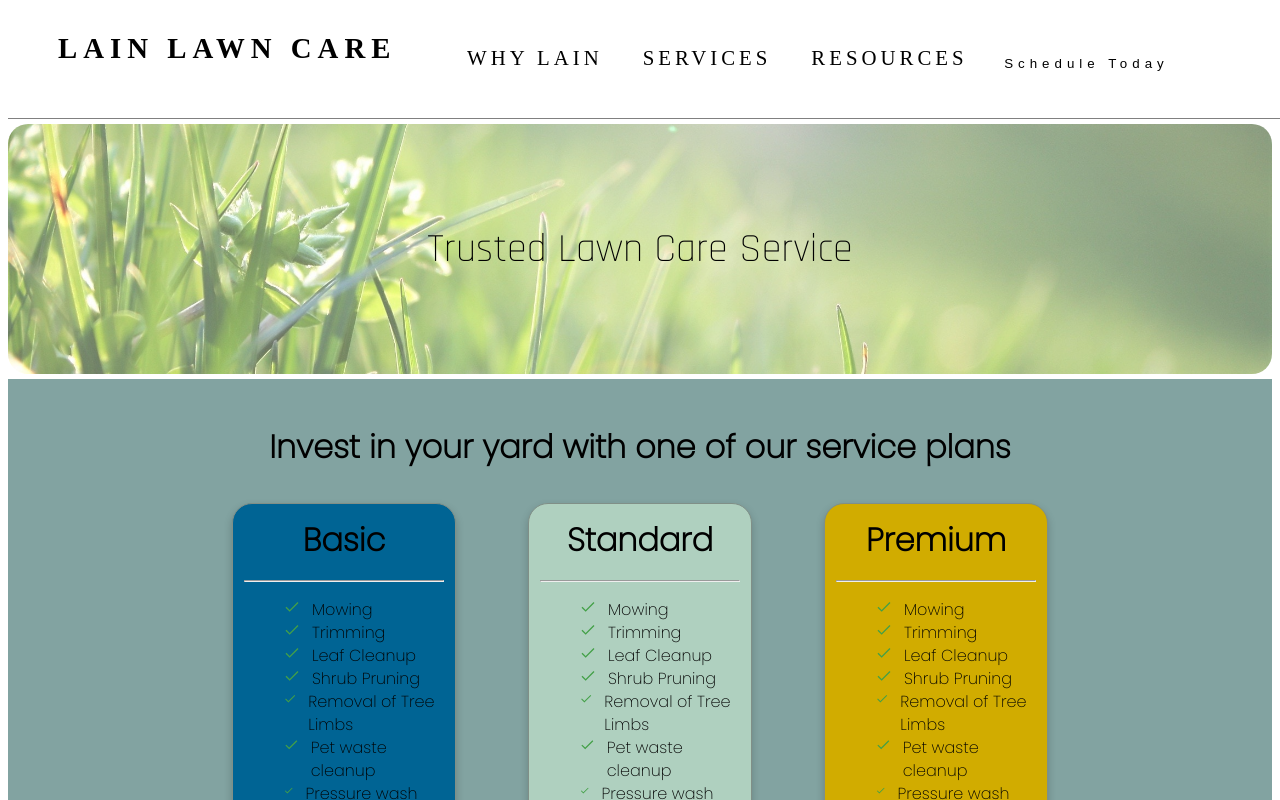
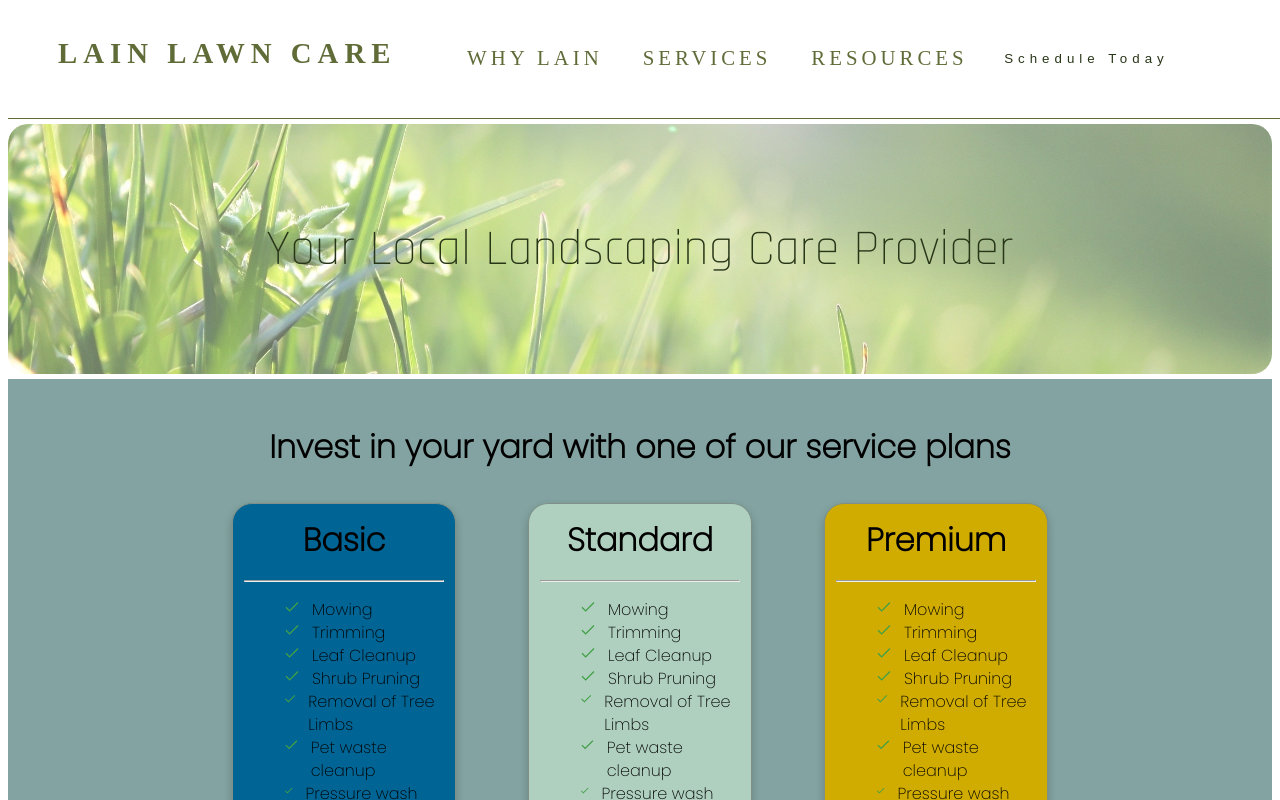
Before and after one commit to serabaker/lawn-care, a React (Create React App) app: page / in a window 1280 px wide. Shown: the top 800 px of the page. Built offline with nearby package versions, Linux system fonts and the light colour scheme; a web font is replaced by a local one.

Commit message:
updated copy and styling

```diff
--- a/src/App.css
+++ b/src/App.css
@@ -1,5 +1,6 @@
 .App {
   text-align: center;
+  background-color: #fefae0;
 }
 
 .App-logo {
--- a/src/App.js
+++ b/src/App.js
@@ -3,7 +3,7 @@ import { BrowserRouter as Router, Routes, Route } from "react-router-dom";
 
 function App() {
   return (
-    <>
+    <div style={{ backgroundColor: "#FFF" }}>
       <Home />
       <Router>
         {/* <Navbar />
@@ -18,7 +18,7 @@ function App() {
           <Route id="resources" path="/resources" />
         </Routes>
       </Router>
-    </>
+    </div>
   );
 }
 
--- a/src/components/HeroSection/HeroSection.css
+++ b/src/components/HeroSection/HeroSection.css
@@ -27,8 +27,8 @@
 }
 
 .hero-text {
-  color: black;
-  font-size: 40px;
+  color: #283618;
+  font-size: 50px;
   text-align: center;
   font-family: "Rajdhani", sans-serif;
 }
--- a/src/components/HeroSection/HeroSection.js
+++ b/src/components/HeroSection/HeroSection.js
@@ -2,7 +2,7 @@ import React from "react";
 import "./HeroSection.css";
 import lawnCare from "../../images/lawn-care.jpg";
 const HeroSection = () => {
-  const heroText = "Trusted Lawn Care Service";
+  const heroText = "Your Local Landscaping Care Provider";
   return (
     <div id="why" className="hero-container">
       <img className="hero-img" src={lawnCare} alt="groomed lawn care" />
--- a/src/components/Navbar/Navbar.css
+++ b/src/components/Navbar/Navbar.css
@@ -1,11 +1,12 @@
 .nav-container {
   height: 110px;
   width: 95%;
-  border-bottom: grey solid 1px;
+  border-bottom: #606c38 solid 1px;
   display: flex;
   justify-content: space-between;
   font-family: "Frank Ruhl Libre", serif;
   padding: 0 50px;
+  color: #606c38;
 }
 
 .nav-wrapper {
@@ -25,6 +26,7 @@
 
 .nav-logo {
   display: flex;
+  padding-top: 5px;
   font-size: 1.8rem;
   text-transform: uppercase;
   letter-spacing: 6px;
@@ -47,7 +49,7 @@
   list-style: none;
   text-decoration: none;
   letter-spacing: 4px;
-  color: black;
+  color: #606c38;
 }
 
 .nav-button {
@@ -61,10 +63,12 @@
 .nav-button-container {
   background-color: transparent;
   border: none;
+  padding-bottom: 10px;
 }
 
 .button-a {
-  color: black;
+  color: #283618;
   text-decoration: none;
   letter-spacing: 5px;
+  padding-bottom: 20px;
 }
```
